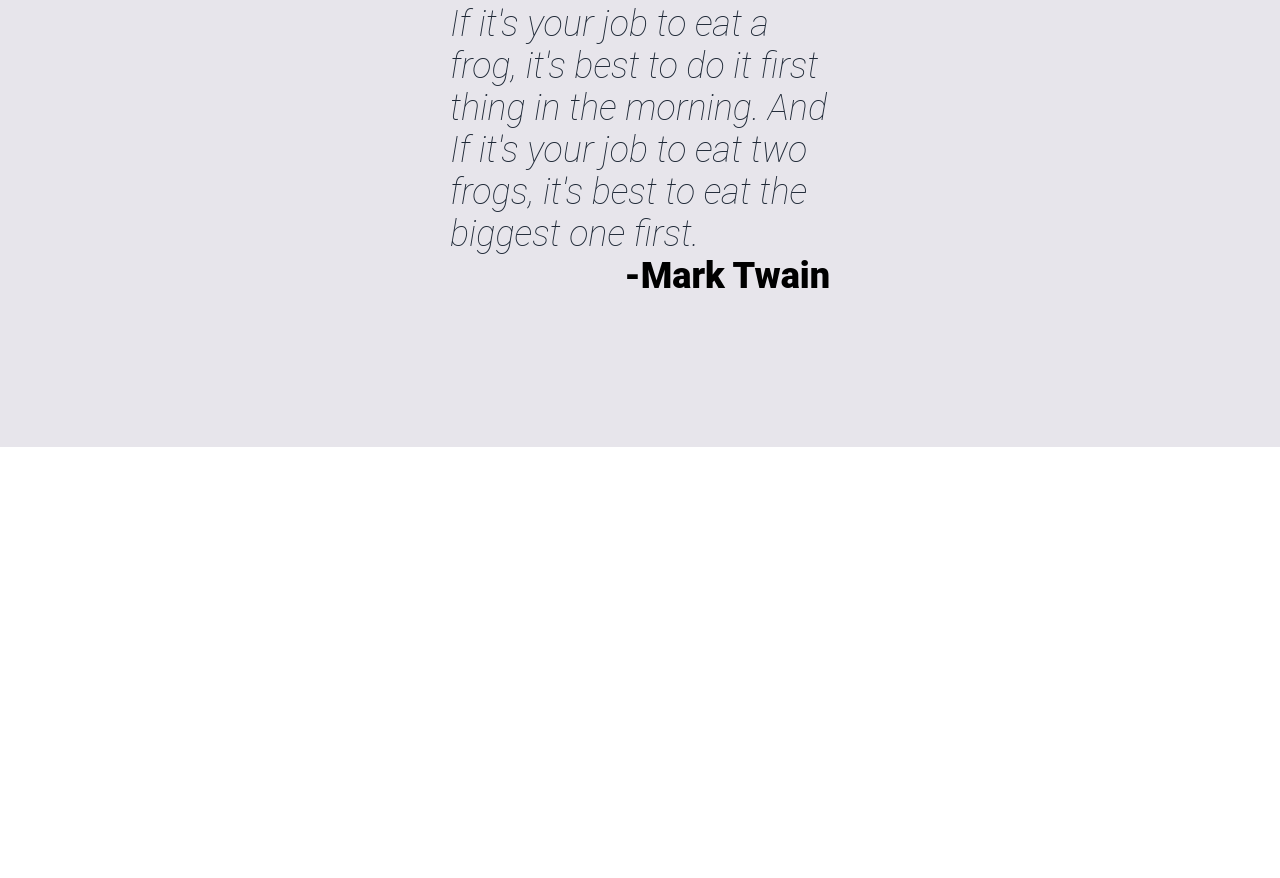
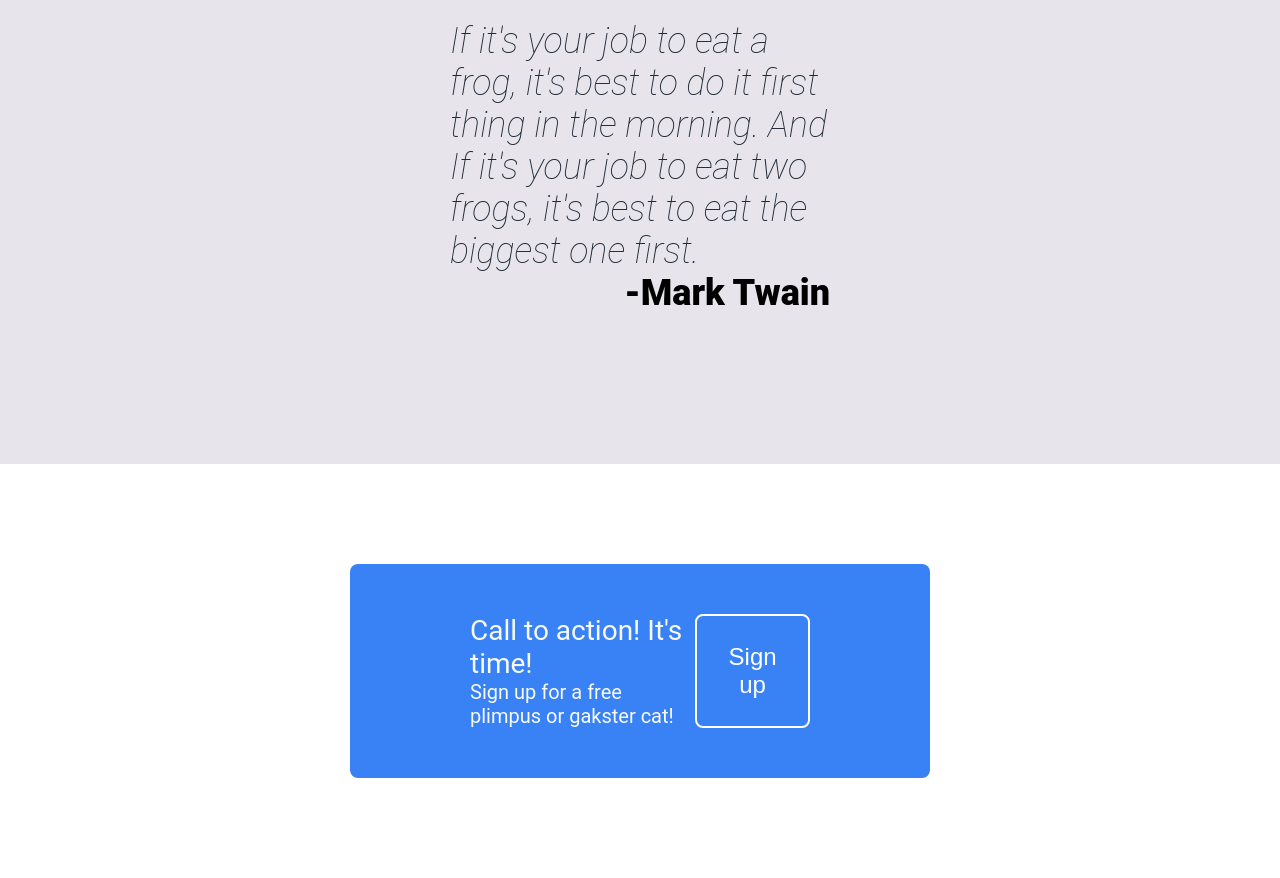
Before and after one commit to BilalKhoffash/landing-page, a plain HTML site: page index.html in a window 1280 px wide. Shown: the part 1381-2259 px from the top of the page. Before the commit the page ends 1828 px from the top, so only its background shows below. Drawn offline with Linux system fonts and the light colour scheme.

Commit message:
Added sign up block

```diff
--- a/index.html
+++ b/index.html
@@ -22,7 +22,7 @@
                         This website is awesome
                     </div>
                     <div class="hero-scnd-text">
-                        This website has some subtext that goes here under the<br>main title. It's smaller font and the color is lower contrast
+                        This website has some subtext that goes here under the main title. It's smaller font and the color is lower contrast
                     </div>
                     <button class="button-style">Sign up</button>
                 </div>
@@ -56,5 +56,18 @@
             <div class="quotetext">If it's your job to eat a frog, it's best to do it first thing in the morning. And If it's your job to eat two frogs, it's best to eat the biggest one first.</div>
             <div class="philosopher">-Mark Twain</div>
         </div>
+        <div class="sign">
+            <div class="signupmsg">
+                <div class="signup">
+                    <div class="textsign">
+                        Call to action! It's time!
+                    </div>
+                    <div class="textsign1">
+                        Sign up for a free plimpus or gakster cat!
+                    </div>
+                </div>
+                <button class="signup1">Sign up</button>
+            </div>
+        </div>
     </body>
 </html>
--- a/style.css
+++ b/style.css
@@ -51,6 +51,7 @@ body {
 }
 
 .hero-scnd-text {
+    width: 75%;
     margin-top: 10px;
     color: #e7e5eb;
     font-size: 18px;
@@ -59,11 +60,12 @@ body {
 .button-style {
     font-size: 24px;
     background-color: #3882F6;
-    padding: 5px 20px;
+    padding: 5px 30px;
     border-radius: 8px;
     color: white;
     cursor: pointer;
     margin-top: 20px;
+    border: none;
 }
 
 .imgph {
@@ -128,3 +130,41 @@ body {
     font-size: 36px;
     font-weight: 800;
 }
+
+.sign {
+    padding: 100px 350px;
+}
+
+.signupmsg {
+    display: flex;
+    background-color: #3882F6;
+    padding: 50px 120px;
+    border-radius: 8px;
+    justify-content: space-between;
+}
+
+.signup {
+    display: flex;
+    flex-direction: column;
+
+}
+
+.textsign {
+    color: #f9faf8;
+    font-size: 28px;
+}
+
+.textsign1 {
+    color: #f9faf8;
+    font-size: 20px;
+}
+
+.signup1 {
+    font-size: 24px;
+    background-color: #3882F6;
+    padding: 5px 30px;
+    border-radius: 8px;
+    color: white;
+    cursor: pointer;
+    border: solid white 2px;
+}
```
